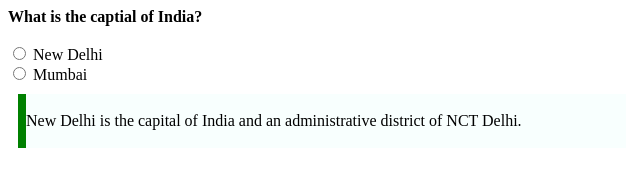
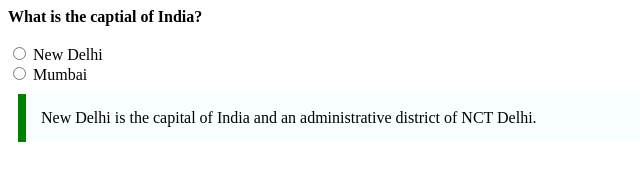
Before and after one commit to acciojob/trivia-Nawade-Ankitha, a website: page main.html in a window 1280 px wide. Shown: the whole page, without its empty margins (0-640 px from the left). Drawn offline with Linux system fonts and the light colour scheme.

Commit message:
created a submission

```diff
--- a/main.html
+++ b/main.html
@@ -14,9 +14,9 @@
 	<input type="radio" >
 	<label>Mumbai</label><br>
 
-	<blockquote cite="https://en.wikipedia.org/wiki/New_Delhi "><br>
-	New Delhi is the capital of India and an administrative district of NCT Delhi.<br>
-	<br>
+	<blockquote cite="https://en.wikipedia.org/wiki/New_Delhi ">
+	New Delhi is the capital of India and an administrative district of NCT Delhi.
+
 	</blockquote>
 	<!-- the entire body must be written by student -->
     <script type="text/javascript" src="./script.js">
--- a/styles.css
+++ b/styles.css
@@ -3,7 +3,7 @@
 blockquote{
 	max-width:600px;
 	margin:10px;
-	padding 15px;
+	padding:15px;
 	border-left:8px solid green;
 	background-color:#f8fffe;
 	font-weight:"bold";
```
